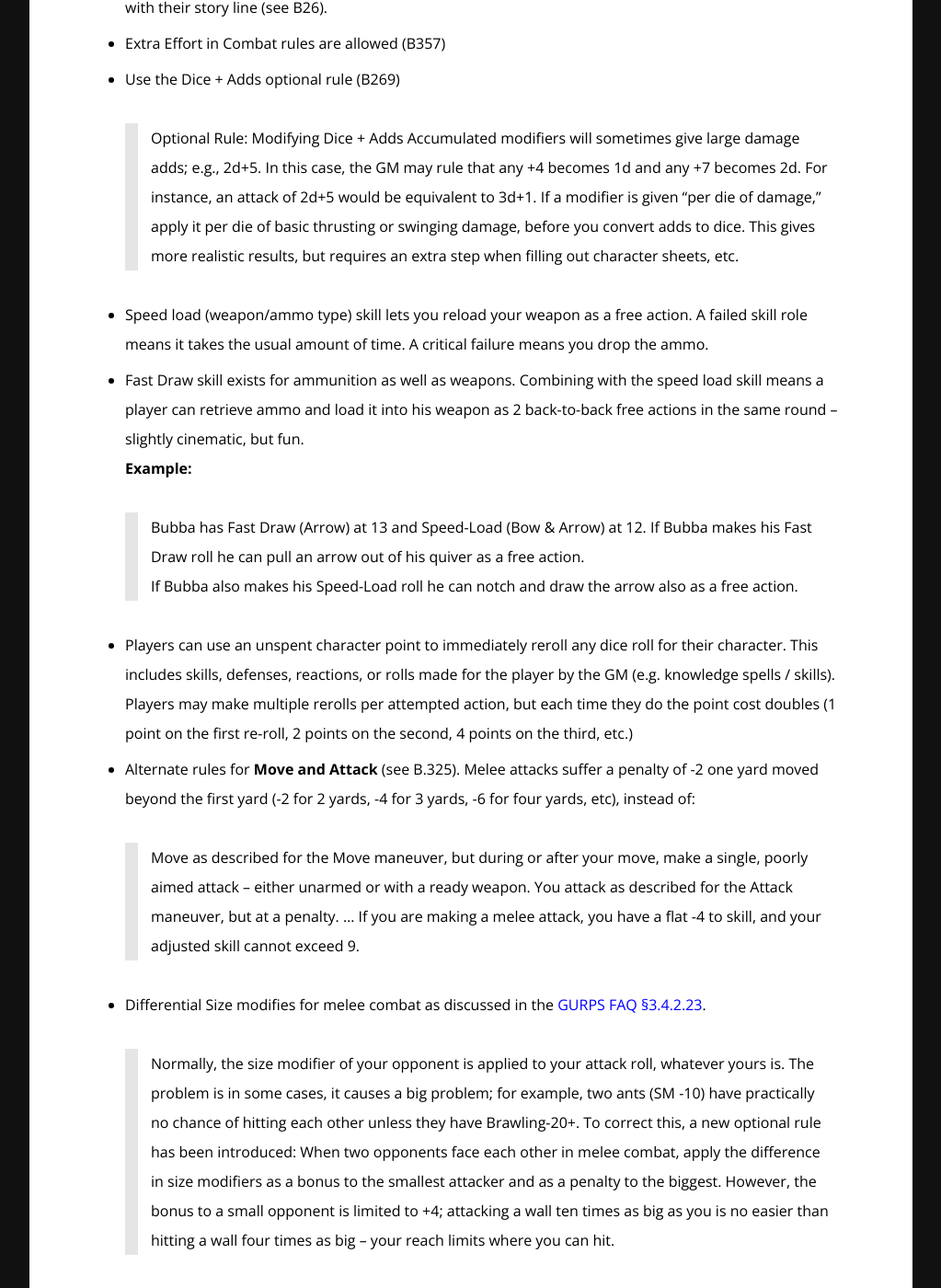
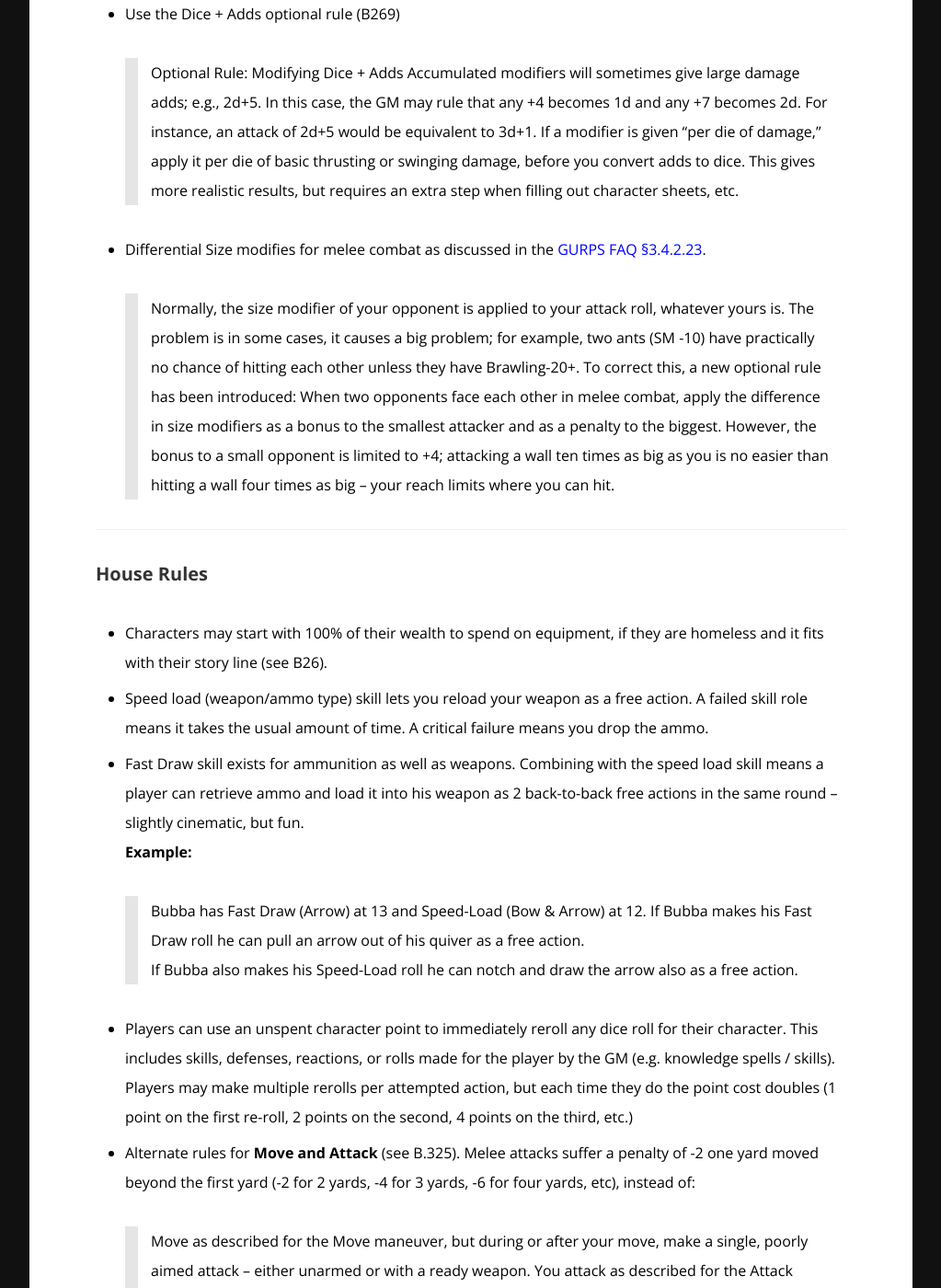
Before and after one commit to rickosborne/blackwater, a Jekyll site: the page built from _guide/550-rulebooks-and-house-rules.md, in a window 1280 px wide and 1400 px high, scrolled down 1315 px. Shown: the whole window at 92% size, without its empty margins (128-1151 px from the left). Built offline with Jekyll 4.4.1, drawn with Linux system fonts in a browser that asks for light colours; part of the change alters nothing that is shown; some of the changed text lies outside the part shown.

Commit message:
Update 550-rulebooks-and-house-rules.md

```diff
--- a/_guide/550-rulebooks-and-house-rules.md
+++ b/_guide/550-rulebooks-and-house-rules.md
@@ -25,13 +25,20 @@ In general, the following GURPS sourcebooks are recommended:
 * [Powers](http://www.sjgames.com/gurps/books/powers/): Good inspiration for building powers for Priests, and other characters with uncommon non-magical gifts.
 * [Divine Favor](http://www.sjgames.com/gurps/books/divinefavor/): Rules for some (mostly non-human priests).
 
-## House Rules
-
-* Characters may start with 100% of their wealth to spend on equipment, if they are homeless and it fits with their story line (see B26).
+## Optional Rules
 * Extra Effort in Combat rules are allowed (B357)
 * Use the Dice + Adds optional rule (B269)
     > Optional Rule: Modifying Dice + Adds
     > Accumulated modifiers will sometimes give large damage adds; e.g., 2d+5. In this case, the GM may rule that any +4 becomes 1d and any +7 becomes 2d. For instance, an attack of 2d+5 would be equivalent to 3d+1. If a modifier is given “per die of damage,” apply it per die of basic thrusting or swinging damage, before you convert adds to dice. This gives more realistic results, but requires an extra step when filling out character sheets, etc.
+* Differential Size modifies for melee combat as discussed in the [GURPS FAQ &#167;3.4.2.23](http://www.sjgames.com/gurps/faq/FAQ4-3.html#SS3.4.2.23).
+   > Normally, the size modifier of your opponent is applied to your attack roll, whatever yours is.
+   > The problem is in some cases, it causes a big problem; for example, two ants (SM -10) have practically no chance of hitting each other unless they have Brawling-20+.
+   > To correct this, a new optional rule has been introduced:
+   > When two opponents face each other in melee combat, apply the difference in size modifiers as a bonus to the smallest attacker and as a penalty to the biggest.
+   > However, the bonus to a small opponent is limited to +4; attacking a wall ten times as big as you is no easier than hitting a wall four times as big – your reach limits where you can hit.
+
+## House Rules
+* Characters may start with 100% of their wealth to spend on equipment, if they are homeless and it fits with their story line (see B26).
 * Speed load (weapon/ammo type) skill lets you reload your weapon as a free action.
   A failed skill role means it takes the usual amount of time.
   A critical failure means you drop the ammo.
@@ -40,19 +47,12 @@ In general, the following GURPS sourcebooks are recommended:
    **Example:**
    > Bubba has Fast Draw (Arrow) at 13 and Speed-Load (Bow & Arrow) at 12.  If Bubba makes his Fast Draw roll he can pull an arrow out of his quiver as a free action.
    >If Bubba also makes his Speed-Load roll he can notch and draw the arrow also as a free action.
-
 * Players can use an unspent character point to immediately reroll any dice roll for their character.
   This includes skills, defenses, reactions, or rolls made for the player by the GM (e.g. knowledge spells / skills).
   Players may make multiple rerolls per attempted action, but each time they do the point cost doubles (1 point on the first re-roll, 2 points on the second, 4 points on the third, etc.)
 * Alternate rules for **Move and Attack** (see B.325).  Melee attacks suffer a penalty of -2 one yard moved beyond the first yard (-2 for 2 yards, -4 for 3 yards, -6 for four yards, etc), instead of:
    >Move as described for the Move maneuver, but during or after your move, make a single, poorly aimed attack – either unarmed or with a ready weapon.
    >You attack as described for the Attack maneuver, but at a penalty.  ... If you are making a melee attack, you have a flat -4 to skill, and your adjusted skill cannot exceed 9.
-* Differential Size modifies for melee combat as discussed in the [GURPS FAQ &#167;3.4.2.23](http://www.sjgames.com/gurps/faq/FAQ4-3.html#SS3.4.2.23).
-   > Normally, the size modifier of your opponent is applied to your attack roll, whatever yours is.
-   > The problem is in some cases, it causes a big problem; for example, two ants (SM -10) have practically no chance of hitting each other unless they have Brawling-20+.
-   > To correct this, a new optional rule has been introduced:
-   > When two opponents face each other in melee combat, apply the difference in size modifiers as a bonus to the smallest attacker and as a penalty to the biggest.
-   > However, the bonus to a small opponent is limited to +4; attacking a wall ten times as big as you is no easier than hitting a wall four times as big – your reach limits where you can hit.
 
 ### New Advantages & Disadvantages
 **Suspicious [-5]**: you're sure people are lying to you, hiding something, or planning to double cross you. Make a.self control role any time there is even the vaguest chance that someone is being dishonest with you, at -1 if there's circumstantial evidence or an accuser, to support your belief, -2 if there's actual evidence.
```
